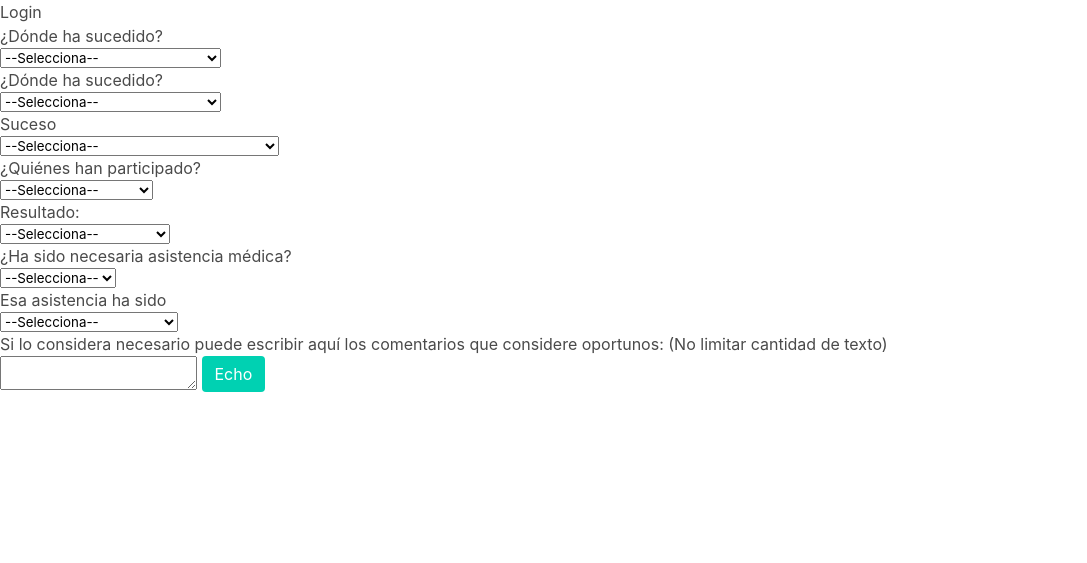
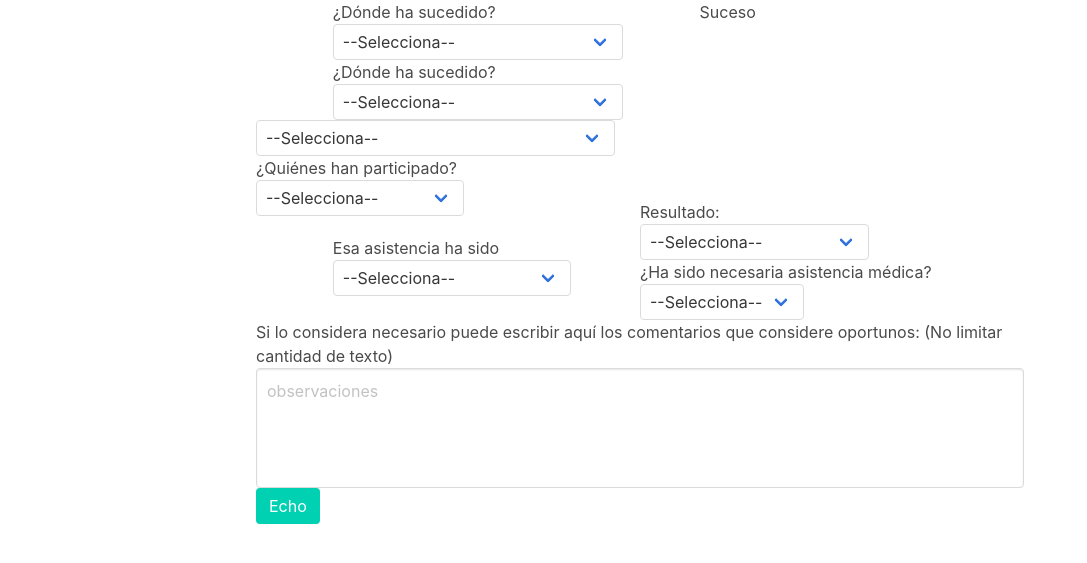
Before and after one commit to 19Pablo19/anhck, a Flask app: template templates/form.html in a window 1280 px wide. Shown: the top 563 px of the page, without its empty margins (0-1087 px from the left). Run offline with Flask 2, Linux system fonts and the light colour scheme; the template is opened without the code that fills it, so the values that code supplies are empty; some libraries are stand-ins or nearby versions.

Commit message:
estilo del form

```diff
--- a/templates/form.html
+++ b/templates/form.html
@@ -3,25 +3,59 @@
   <title>Nombre aplicacion</title>
   <link rel="stylesheet" href="https://cdnjs.cloudflare.com/ajax/libs/bulma/0.7.4/css/bulma.min.css">
   <script defer src="https://use.fontawesome.com/releases/v5.3.1/js/all.js"></script>
+  <style>
+    .contenedor{
+        margin-left: 20%;
+        margin-right: 20%;
+    }
+    .formulario{
+      width: 100%;
+    }
+    .pareja{
+      float: left;
+      margin-left: 10%;
+      margin-right: 10%;
+      margin-left: 10%;
+
+    }
+    .bajo{
+      margin-top: 20px;
+    }
+    .pareja2{
+      margin-top: 20px;
+      float: left !important;
+      margin-left: 10%;
+    }
+    .pequeno{
+      width: 50%;
+      float: right;
+    }
+  </style>
   </head>
   <body>
-    <h1>Login</h1>
+    <div class="contenedor">
     <form action="/reports.html" method="POST">
+      <div class="formulario">
+        <div class="pareja">
           <p>¿Dónde ha sucedido?</p>
+          <div class="select">
           <select name=" ¿Dónde ha sucedido?">
             <option value="" name="">--Selecciona--</option>
             <option value="Recinto escolar y/o alrededores" name="Recinto escolar y/o alrededores">Recinto escolar y/o alrededores</option>
             <option value="Excursión" name="Excursión">Excursión</option>
           </select>
-
+          </div>
           <p>¿Dónde ha sucedido?</p>
+          <div class="select">
           <select name="¿Dónde ha sucedido?">
             <option value="" name="">--Selecciona--</option>
             <option value="Recinto escolar y/o alrededores" name="Recinto escolar y/o alrededores">Recinto escolar y/o alrededores</option>
             <option value="Excursión" name="Excursión">Excursión</option>
           </select>
-
+          </div>
+        </div>
 <p>Suceso</p>
+<div class="select">
   <select name="Suceso">
     <option value="" name="">--Selecciona--</option>
     <option value="Pelea" name="Pelea">Pelea</option>
@@ -38,25 +72,19 @@
     <option value="Destrucción de mobiliario" name="Destrucción de mobiliario">Destrucción de mobiliario</option>
     <option value="Asfixia" name="Asfixia">Asfixia</option>
   </select>
-
-<!--        <p>Pelea</p>
-            <select name="Pelea">
-              <option value="" name="">--Selecciona--</option>
-              <option value="Puñetazos" name="Puñetazos">Puñetazos</option>
-              <option value="Patadas" name="Patadas">Patadas</option>
-              <option value="Mordiscos" name="Mordiscos">Mordiscos</option>
-              <option value="Lanzamiento de objetos (bolígrafos, lápices, gomas, sillas, piedras…)" name="Lanzamiento de objetos (bolígrafos, lápices, gomas, sillas, piedras…)">Lanzamiento de objetos (bolígrafos, lápices, gomas, sillas, piedras…)</option>
-            </select>-->
-
+</div>
 <p>¿Quiénes han participado?</p>
+<div class="select">
   <select name="¿Quiénes han participado?">
     <option value="" name="">--Selecciona--</option>
     <option value="1 alumno" name="1 alumno">1 alumno</option>
     <option value="Varios alumnos (= 2)" name="Varios alumnos (= 2)">Varios alumnos (= 2)</option>
     <option value="Varios alumnos (+2)" name="Varios alumnos (+2)">Varios alumnos (+2)</option>
   </select>
-
-                <p> Resultado:</p>
+</div>
+<div class="pequeno">
+<p class="bajo">Resultado:</p>
+<div class="select">
   <select name=" Resultado:">
     <option value="" name="">--Selecciona--</option>
     <option value="Arañazos" name="Arañazos">Arañazos</option>
@@ -67,29 +95,32 @@
     <option value="Puntos" name="Puntos">Puntos</option>
     <option value="Grapas" name="Grapas">Grapas</option>
   </select>
-
+</div>
 <p>¿Ha sido necesaria asistencia médica?</p>
+<div class="select">
   <select name="¿Ha sido necesaria asistencia médica?">
     <option value="" name="">--Selecciona--</option>
     <option value="Sí" name="Sí">Sí</option>
     <option value="No" name="No">No</option>
   </select>
-
+</div>
+</div> <div class="pareja2">
 <p>Esa asistencia ha sido</p>
+<div class="select">
   <select name="Esa asistencia ha sido">
     <option value="" name="">--Selecciona--</option>
     <option value="Interna del propio centro" name="Interna del propio centro">Interna del propio centro</option>
     <option value="Ajena al centro" name="Ajena al centro">Ajena al centro</option>
   </select>
-
+</div>
+</div>
+  <div class="control">
     <p>Si lo considera necesario puede escribir aquí los comentarios que considere oportunos: (No limitar cantidad de texto)</p>
-
-<textarea name="obsservaciones"></textarea>
+    <textarea class="textarea has-fixed-size" placeholder="observaciones" name="observaciones"></textarea>
+  </div>
 <input type="submit" value="Echo" class="button is-primary" id="button">
+</div>
 </form>
-
-
-
-
+</div>
   </body>
 </html>
```
Lines whose indentation alone changed are shown as unchanged.
